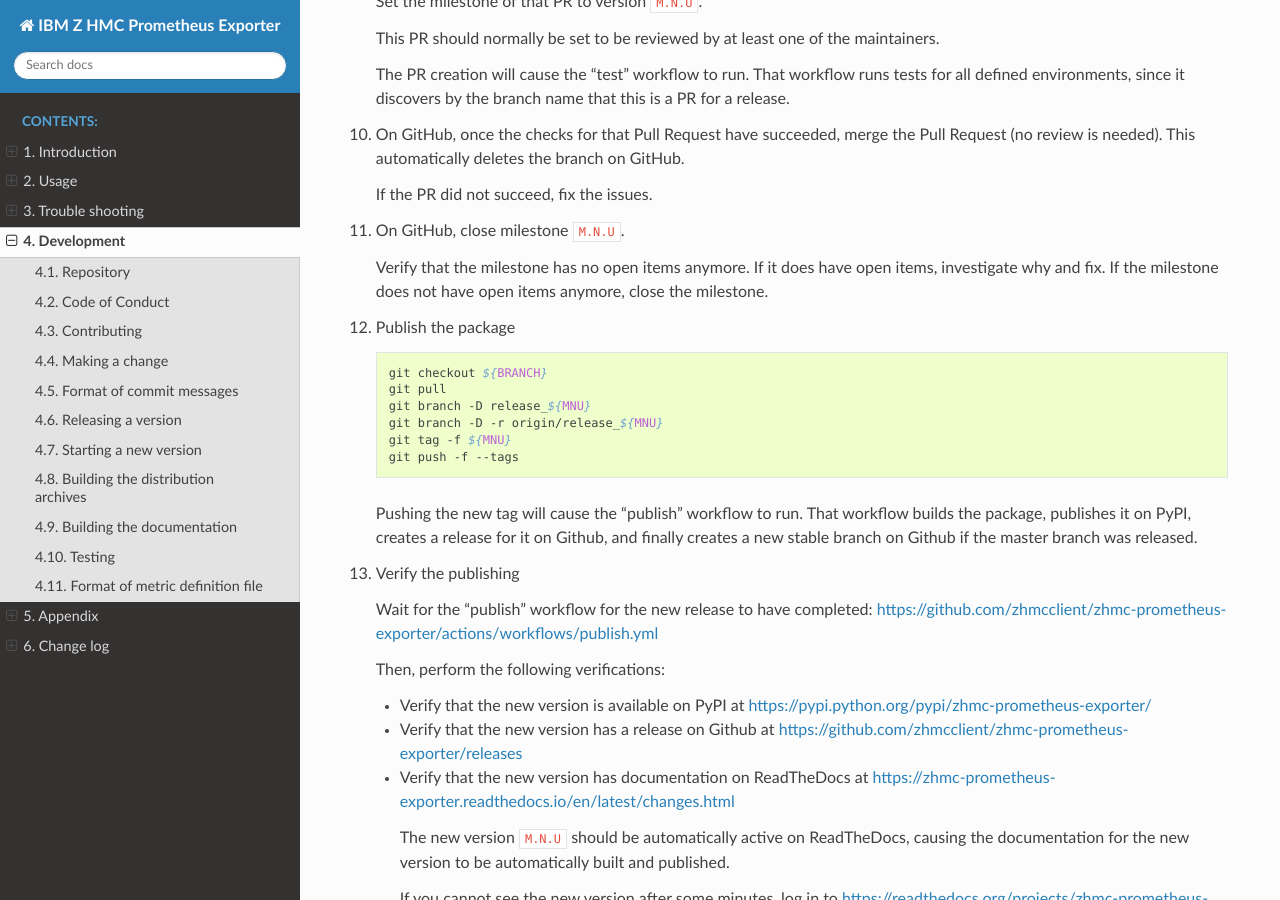
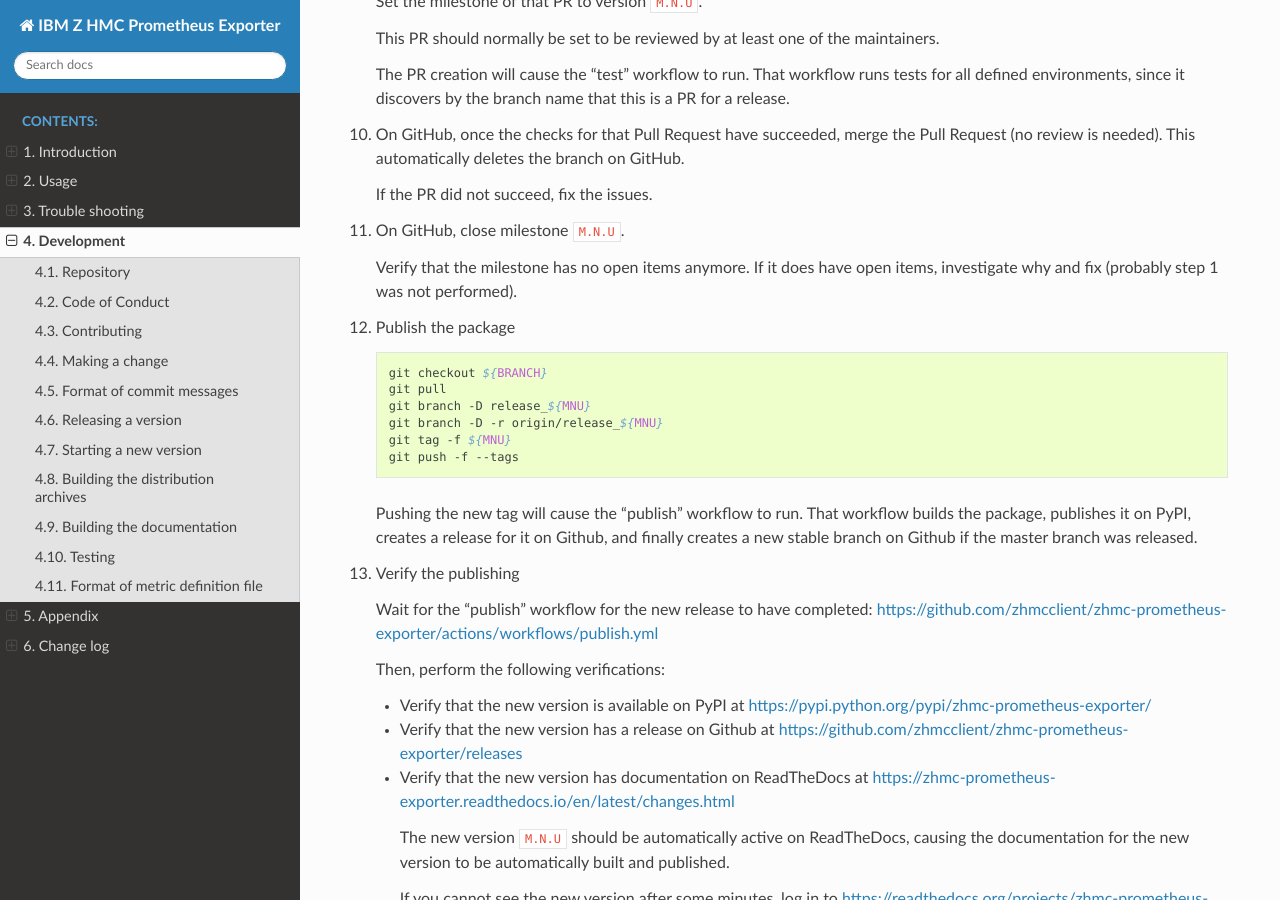
Before and after one commit to zhmcclient/zhmc-prometheus-exporter, a Sphinx documentation site: the page built from docs/development.rst, in a window 1280 px wide and 900 px high, scrolled down 5876 px. Built offline with Sphinx 7.4.7 and the Read the Docs theme 2.0.0, drawn with Linux system fonts in a browser that asks for light colours; the version number could not be read and is left out.

Commit message:
Fixed release instructions on closing milestone
Signed-off-by: Andreas Maier <maiera@de.ibm.com>

```diff
--- a/docs/development.rst
+++ b/docs/development.rst
@@ -376,8 +376,7 @@ local clone of the zhmc-prometheus-exporter Git repo.
 11. On GitHub, close milestone ``M.N.U``.
 
     Verify that the milestone has no open items anymore. If it does have open
-    items, investigate why and fix. If the milestone does not have open items
-    anymore, close the milestone.
+    items, investigate why and fix (probably step 1 was not performed).
 
 12. Publish the package
 
```
